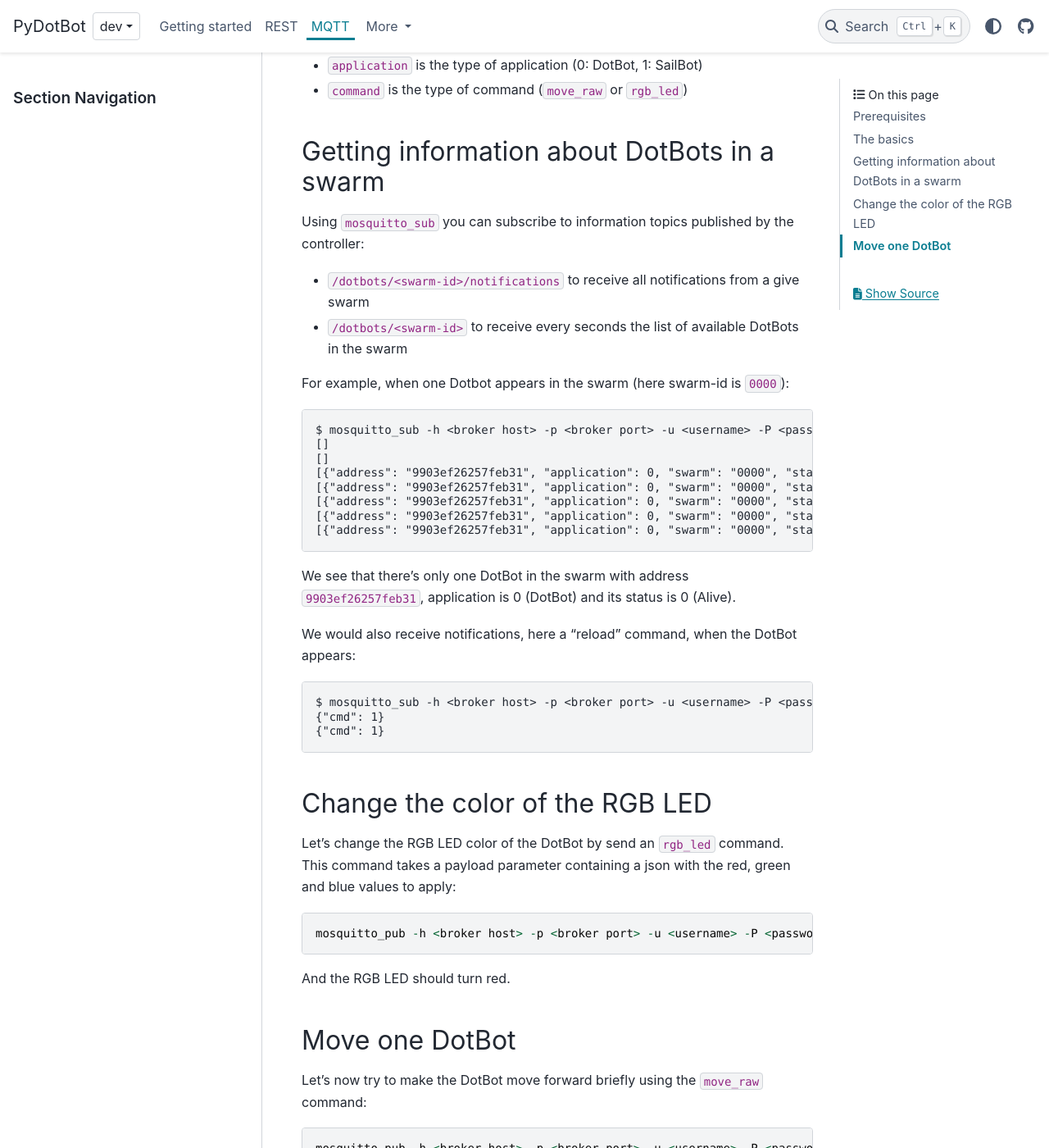
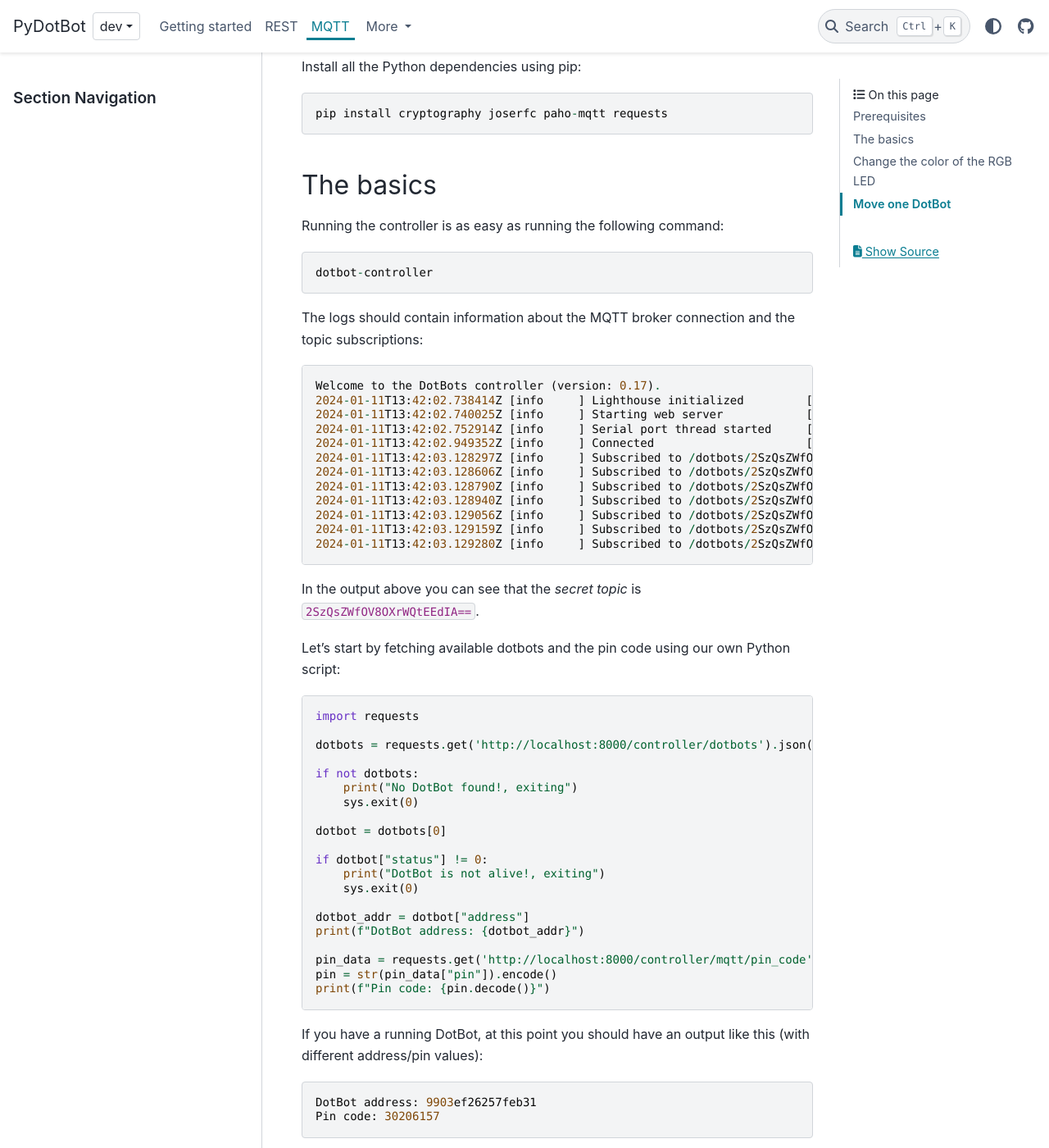
Before and after one commit to DotBots/PyDotBot, a Sphinx documentation site: the page built from doc/mqtt.md, in a window 1280 px wide and 1400 px high, scrolled down 1457 px. Shown: the whole window at 82% size. Built offline with Sphinx 7.4.7 and the PyData theme 0.15.4, drawn with Linux system fonts in a browser that asks for light colours; some of the changed text lies outside the part shown.

Commit message:
doc: adapt mqtt doc to the new behavior

````diff
--- a/doc/mqtt.md
+++ b/doc/mqtt.md
@@ -1,12 +1,43 @@
 # MQTT
 
-For a brief introduction to MQTT, have a look at the
-[Eclipse Mosquitto manual page](https://mosquitto.org/man/mqtt-7.html).
+For a brief introduction to MQTT, have a look at
+[HiveMQ MQTT Essentials](https://www.hivemq.com/mqtt/).
 
-When `dotbot-controller` is started with the `--use-mqtt` flag set, it connects
-an MQTT broker using the connection settings defined in a `.env` file.
+At startup the controller automatically connects by default to
+[https://broker.hivemq.com](https://broker.hivemq.com), a fully open MQTT broker.
+If you want to use a different broker, see `.env.example` for the list of
+possible MQTT options.
 
-See `.env.example` for the list of possible options.
+Then it subscribes to commands messages published to the
+`/dotbots/2SzQsZWfOV8OXrWQtEEdIA==/0000/+/+/move_raw` and
+`/dotbots/2SzQsZWfOV8OXrWQtEEdIA==/0000/+/+/rgb_led` topics, among others. These
+topics are used to control the motors and on-board RGB LED.
+
+They can be described as follows:
+`/dotbots/<secret topic>/<swarm-id>/<dotbot-address>/<application>/<command>`
+where:
+- `secret topic` is a base64 encoded topic, derived from a random 8 digits
+  pin code using [HKDF](https://en.wikipedia.org/wiki/HKDF),
+- `swarm-id` is a 4 hexadecimal string (2B long) identifier corresponding to a swarm,
+  typically all DotBots behind a single gateway
+- `dotbot-address` is a 18 hexadecimal string (8B long) unique identifier of a DotBot,
+- `application` is the type of application (0: DotBot, 1: SailBot)
+- `command` is the type of command (`move_raw` or `rgb_led`)
+
+Since all messages are exchanged unauthentified via a public broker, all payloads
+exchanged between MQTT clients and the controller are encrypted using
+the standard [JSON Web Encryption protocol](https://datatracker.ietf.org/doc/html/rfc7516).
+The symmetric keys used to encrypt the payload are also derived from a random 8 digits
+pin code using [HKDF](https://en.wikipedia.org/wiki/HKDF).
+All topics used by one controller and its PyDotBot clients use the same
+`/dotbots/<secret topic>` base topic to make sure multiple controller running
+at the same time won't interfere.
+
+One last thing about the 8 digit pin code: it rotates every 15 minutes (with a
+grace period of 2 minutes) to ensure it cannot reused later and to make brut
+force attacks harder. This means that every 15 minutes, the encryption key and
+base topic changes for a given controller. All clients are notified of this
+change and recomputes (or rederive) their key/topic accordingly.
 
 ## Prerequisites
 
@@ -14,88 +45,153 @@
 have a functional setup with `dotbot-controller` running and connected to a
 nRF DK gateway.
 
-To interact with the MQTT broker, you will use the
-mosquitto-clients command line tools from [Eclipse Mosquitto](https://mosquitto.org/):
-- [mosquitto_pub](https://mosquitto.org/man/mosquitto_pub-1.html) to send
-  commands to the DotBot
-- [mosquitto_sub](https://mosquitto.org/man/mosquitto_sub-1.html) to receive
-  notifications and updates about the DotBot from the controller
+To interact with the MQTT broker, you will use a Python script that require
+several packages:
+- [paho-mqtt](https://pypi.org/project/paho-mqtt) to connect and publish
+  messages to the MQTT broker,
+- [requests](https://pypi.org/project/requests/) to directly fetch dotbots and
+  the pin code from the controller REST api,
+- [cryptography](https://pypi.org/project/cryptography/) to derive the secret
+  topic and encryption key using HKDF,
+- [joserfc](https://pypi.org/project/joserfc/) to encrypt the payload using JSON Web Encryption standard.
 
-On a Linux machine (Debian, Ubuntu), you can install them using apt:
+Install all the Python dependencies using pip:
 ```
-sudo apt install mosquitto-clients
+pip install cryptography joserfc paho-mqtt requests
 ```
 
 ## The basics
 
-It's as easy as running the following command:
+Running the controller is as easy as running the following command:
 
 ```
-dotbot-controller --use-mqtt
+dotbot-controller
 ```
 
 The logs should contain information about the MQTT broker connection and the
 topic subscriptions:
 
 ```
-Welcome to the DotBots controller (version: <version>).
-2023-12-14T15:09:54.264648Z [info     ] Lighthouse initialized         [pydotbot] context=dotbot.lighthouse2
-2023-12-14T15:09:54.265342Z [info     ] Starting web server            [pydotbot] context=dotbot.controller
-2023-12-14T15:09:54.278344Z [info     ] Serial port thread started     [pydotbot] context=dotbot.serial_interface
-2023-12-14T15:09:54.437230Z [info     ] Connected                      [pydotbot] context=dotbot.mqtt flags=0 rc=0 receive_maximum=[10] topic_alias_maximum=[5]
-2023-12-14T15:09:54.453387Z [info     ] Subscribed to /dotbots/+/+/+/move_raw [pydotbot] context=dotbot.mqtt qos=(0,)
-2023-12-14T15:09:54.460119Z [info     ] Subscribed to /dotbots/+/+/+/rgb_led [pydotbot] context=dotbot.mqtt qos=(0,)
+Welcome to the DotBots controller (version: 0.17).
+2024-01-11T13:42:02.738414Z [info     ] Lighthouse initialized         [pydotbot] context=dotbot.lighthouse2
+2024-01-11T13:42:02.740025Z [info     ] Starting web server            [pydotbot] context=dotbot.controller
+2024-01-11T13:42:02.752914Z [info     ] Serial port thread started     [pydotbot] context=dotbot.serial_interface
+2024-01-11T13:42:02.949352Z [info     ] Connected                      [pydotbot] context=dotbot.mqtt flags=0 rc=0 receive_maximum=[10] topic_alias_maximum=[5]
+2024-01-11T13:42:03.128297Z [info     ] Subscribed to /dotbots/2SzQsZWfOV8OXrWQtEEdIA==/0000/+/+/move_raw [pydotbot] context=dotbot.mqtt qos=(0,)
+2024-01-11T13:42:03.128606Z [info     ] Subscribed to /dotbots/2SzQsZWfOV8OXrWQtEEdIA==/0000/+/+/rgb_led [pydotbot] context=dotbot.mqtt qos=(0,)
+2024-01-11T13:42:03.128790Z [info     ] Subscribed to /dotbots/2SzQsZWfOV8OXrWQtEEdIA==/0000/+/+/waypoints [pydotbot] context=dotbot.mqtt qos=(0,)
+2024-01-11T13:42:03.128940Z [info     ] Subscribed to /dotbots/2SzQsZWfOV8OXrWQtEEdIA==/0000/+/+/clear_history [pydotbot] context=dotbot.mqtt qos=(0,)
+2024-01-11T13:42:03.129056Z [info     ] Subscribed to /dotbots/2SzQsZWfOV8OXrWQtEEdIA==/lh2/calibration/add [pydotbot] context=dotbot.mqtt qos=(0,)
+2024-01-11T13:42:03.129159Z [info     ] Subscribed to /dotbots/2SzQsZWfOV8OXrWQtEEdIA==/lh2/calibration/start [pydotbot] context=dotbot.mqtt qos=(0,)
+2024-01-11T13:42:03.129280Z [info     ] Subscribed to /dotbots/2SzQsZWfOV8OXrWQtEEdIA==/request [pydotbot] context=dotbot.mqtt qos=(0,)
 ```
 
-Now the controller is listening to commands published on the
-`/dotbots/+/+/+/move_raw` and `/dotbots/+/+/+/rgb_led` topics.
+In the output above you can see that the _secret topic_ is `2SzQsZWfOV8OXrWQtEEdIA==`.
 
-A command topic can be described as follows: `/dotbots/<swarm-id>/<dotbot-address>/<application>/<command>` where:
-- `swarm-id` is a 4 hexadecimal string (2B long) identifier corresponding to a swarm,
-  typically all DotBots behind a single gateway
-- `dotbot-address` is a 18 hexadecimal string (8B long) unique identifier of a DotBot,
-- `application` is the type of application (0: DotBot, 1: SailBot)
-- `command` is the type of command (`move_raw` or `rgb_led`)
+Let's start by fetching available dotbots and the pin code using our own Python script:
 
-## Getting information about DotBots in a swarm
+```py
+import requests
 
-Using `mosquitto_sub` you can subscribe to information topics published by the
-controller:
-- `/dotbots/<swarm-id>/notifications` to receive all notifications from a give swarm
-- `/dotbots/<swarm-id>` to receive every seconds the list of available DotBots in the swarm
+dotbots = requests.get('http://localhost:8000/controller/dotbots').json()
 
-For example, when one Dotbot appears in the swarm (here swarm-id is `0000`):
+if not dotbots:
+    print("No DotBot found!, exiting")
+    sys.exit(0)
 
-```
-$ mosquitto_sub -h <broker host> -p <broker port> -u <username> -P <password> -t /dotbots/0000
-[]
-[]
-[{"address": "9903ef26257feb31", "application": 0, "swarm": "0000", "status": 0, "mode": 0, "last_seen": 1702567131.9084547, "waypoints": [], "waypoints_threshold": 40, "position_history": []}]
-[{"address": "9903ef26257feb31", "application": 0, "swarm": "0000", "status": 0, "mode": 0, "last_seen": 1702567132.708384, "waypoints": [], "waypoints_threshold": 40, "position_history": []}]
-[{"address": "9903ef26257feb31", "application": 0, "swarm": "0000", "status": 0, "mode": 0, "last_seen": 1702567133.5077198, "waypoints": [], "waypoints_threshold": 40, "position_history": []}]
-[{"address": "9903ef26257feb31", "application": 0, "swarm": "0000", "status": 0, "mode": 0, "last_seen": 1702567134.3075092, "waypoints": [], "waypoints_threshold": 40, "position_history": []}]
-[{"address": "9903ef26257feb31", "application": 0, "swarm": "0000", "status": 0, "mode": 0, "last_seen": 1702567135.9077396, "waypoints": [], "waypoints_threshold": 40, "position_history": []}]
+dotbot = dotbots[0]
+
+if dotbot["status"] != 0:
+    print("DotBot is not alive!, exiting")
+    sys.exit(0)
+
+dotbot_addr = dotbot["address"]
+print(f"DotBot address: {dotbot_addr}")
+
+pin_data = requests.get('http://localhost:8000/controller/mqtt/pin_code').json()
+pin = str(pin_data["pin"]).encode()
+print(f"Pin code: {pin.decode()}")
 ```
 
-We see that there's only one DotBot in the swarm with address `9903ef26257feb31`,
-application is 0 (DotBot) and its status is 0 (Alive).
+If you have a running DotBot, at this point you should have an output like this (with different address/pin values):
+```
+DotBot address: 9903ef26257feb31
+Pin code: 30206157
+```
 
-We would also receive notifications, here a "reload" command, when the DotBot appears:
+Know let's derive the secret topic and symmetric key using HKDF (extend the
+previous script with the following content):
 
+```py
+from cryptography.hazmat.primitives import hashes
+from cryptography.hazmat.primitives.kdf.hkdf import HKDF
+
+from dotbot.protocol import PROTOCOL_VERSION
+
+version = PROTOCOL_VERSION
+
+# derive topic and key
+kdf_topic = HKDF(
+    algorithm=hashes.SHA256(),
+    length=16,
+    salt=b"",
+    info=f"secret_topic_{version}".encode()
+)
+topic = base64.urlsafe_b64encode(kdf_topic.derive(pin)).decode()
+print(f"Secret topic: {topic}")
+
+kdf_key = HKDF(
+    algorithm=hashes.SHA256(),
+    length=32,
+    salt=b"",
+    info=f"secret_key_{version}".encode()
+)
+key = kdf_key.derive(pin)
+print(f"Encryption AES key: {key.hex()}")
 ```
-$ mosquitto_sub -h <broker host> -p <broker port> -u <username> -P <password> -t /dotbots/0000/notifications
-{"cmd": 1}
-{"cmd": 1}
+
+To ensure consistent values on both ends the salt parameter is left empty and
+the info field contains a string built from the PyDotBot protocol version. This
+ensures different PyDotBot protocol versions cannot be used together.
+
+At this point, when you run the script, you should have an output like:
+```
+DotBot address: 9903ef26257feb31
+Pin code: 30206157
+Secret topic: 2RIP5S_xgDvu6wGJVZH6tw==
+Encryption AES key: ecddf00497b30b57d965310a46b0502e06ebe89374e4167f15fc06a44e9a06bf
+```
+
+We are now ready to add the MQTT client code to our script which is based on paho-mqtt:
+
+```py
+import paho.mqtt.client as mqtt
+
+# Connect to the MQTT broker
+client = mqtt.Client(protocol=mqtt.MQTTv5)
+client.tls_set_context(context=None)
+client.connect("broker.hivemq.com", 8883, 60)
 ```
 
 ## Change the color of the RGB LED
 
-Let's change the RGB LED color of the DotBot by send an `rgb_led` command. This
-command takes a payload parameter containing a json with the red, green and blue
-values to apply:
+Let's change the RGB LED color of the DotBot by sending an `rgb_led` command.
+This command takes a payload parameter containing a json with the red, green and blue
+values to apply.
+But first the payload has to be encrypted using JWE. This can be done by
+extenting our script as follows:
 
-```
-mosquitto_pub -h <broker host> -p <broker port> -u <username> -P <password> -t /dotbots/0000/9903ef26257feb31/0/rgb_led -m '{"red": 255, "green": 0, "blue": 0}'
+```py
+import json
+from joserfc import jwe
+
+# Encryption using AESGCM
+rgb_led = json.dumps({"red": 255, "green": 0, "blue": 0})
+protected = {'alg': 'dir', 'enc': 'A256GCM'}
+rgb_led_payload = jwe.encrypt_compact(protected, rgb_led, key)
+print(f"RGB LED Payload: {rgb_led_payload}")
+
+client.publish(f"/dotbots/{topic}/0000/{dotbot_addr}/0/rgb_led", rgb_led_payload)
 ```
 
 And the RGB LED should turn red.
@@ -105,8 +201,11 @@
 Let's now try to make the DotBot move forward briefly using the `move_raw`
 command:
 
-```
-mosquitto_pub -h <broker host> -p <broker port> -u <username> -P <password> -t /dotbots/0000/9903ef26257feb31/0/move_raw -m '{"left_x": 0, "left_y": 80, "right_x": 0, "right_y": 80}'
+```py
+move = json.dumps({"left_x": 0, "left_y": 80, "right_x": 0, "right_y": 80})
+move_payload = jwe.encrypt_compact(protected, move, key)
+print(f"Move Payload: {move_payload}")
+client.publish(f"/dotbots/{topic}/0000/{dotbot_addr}/0/move_raw", move_payload, qos=1)
 ```
 
 And the DotBot should move forward during 200ms!
````
Also changed, not shown: README.md (+1 -3 lines), doc/getting_started.md (+11 -6 lines).
